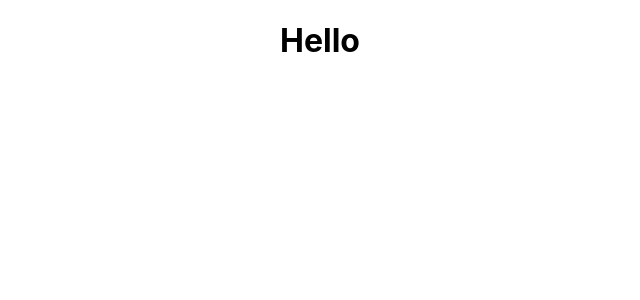
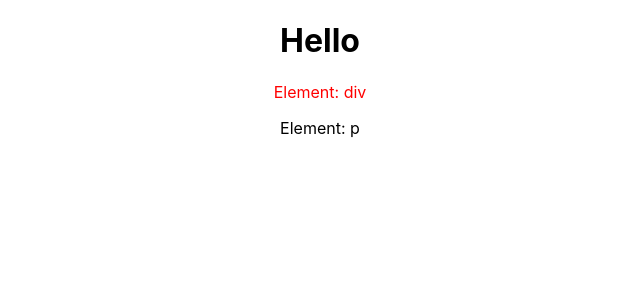
Before and after one commit to myagkiypavel/beetroot-theory, a React (Create React App) app: page / in a window 1280 px wide. Shown: the top 300 px of the page, without its empty margins (320-960 px from the left). Built offline with nearby package versions, Linux system fonts and the light colour scheme.

Commit message:
My solution

```diff
--- a/src/App.tsx
+++ b/src/App.tsx
@@ -3,9 +3,13 @@ import logo from './logo.svg';
 import './App.css';
 
 function App() {
+  const el = React.createElement('div', {style:{color: 'red'}}, 'Element: div')
+  const el1 = React.createElement('p', {id: 2,}, 'Element: p')
   return (
     <div className="App">
       <h1>Hello</h1>
+      {el}
+      {el1}
     </div>
   );
 }
```
